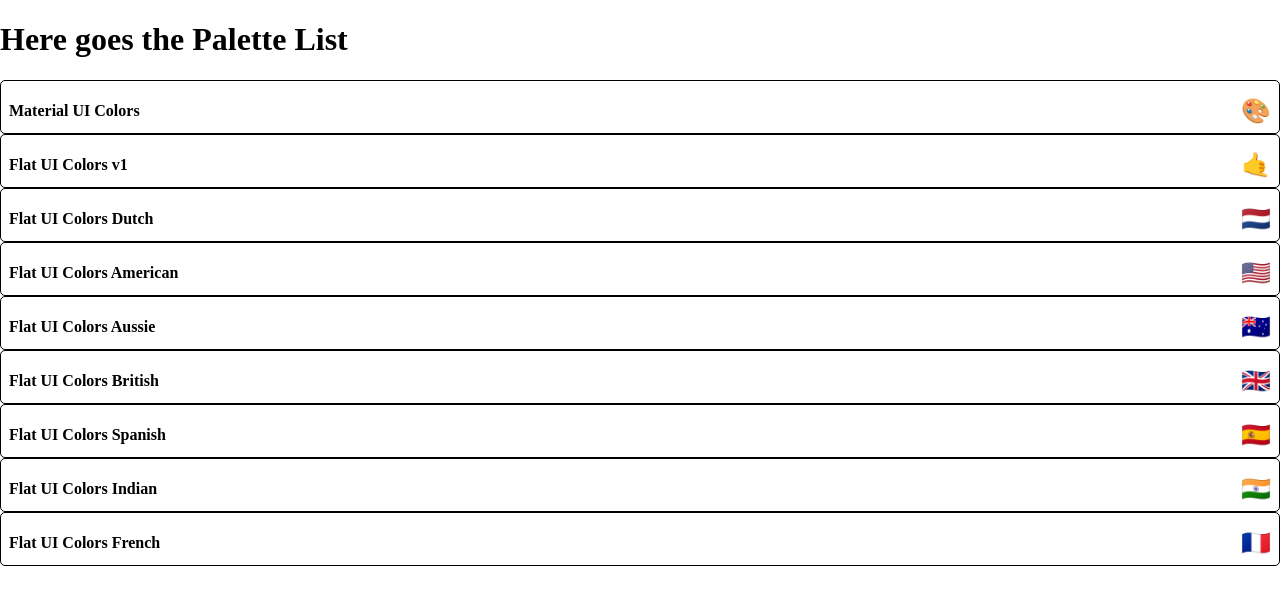
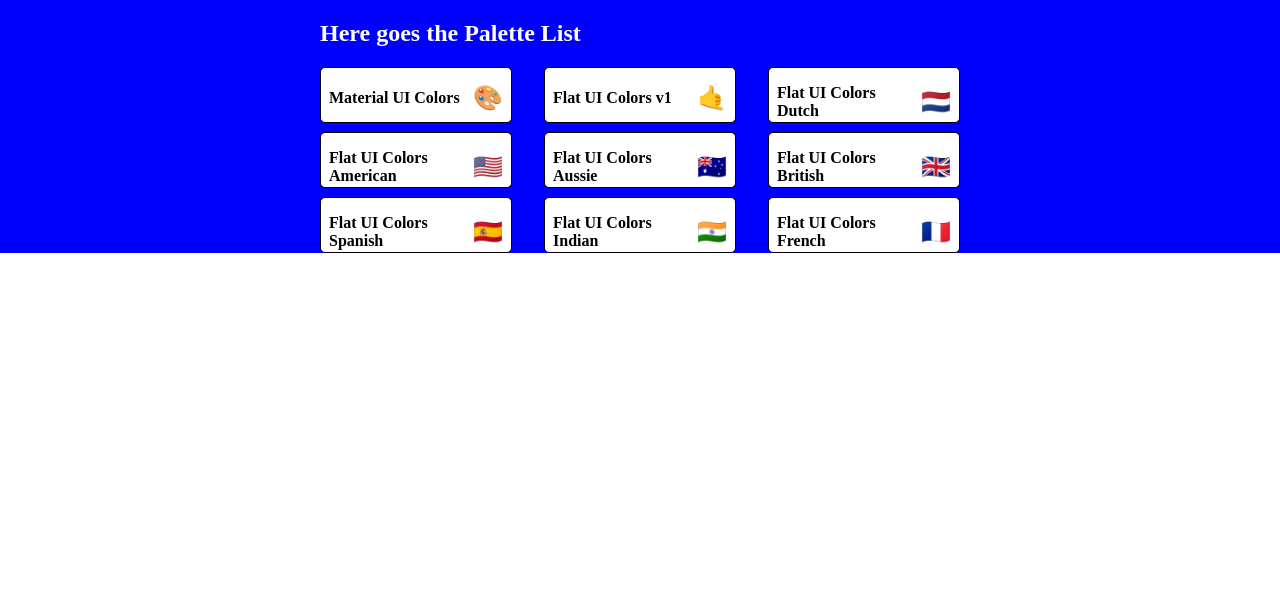
Before and after one commit to SuyashChandra/React, a React (Vite) app: page / in a window 1280 px wide. Shown: the top 604 px of the page. Built offline with nearby package versions, Linux system fonts and the light colour scheme.

Commit message:
Started Styling PaletteList withStyles

```diff
--- a/src/MiniPalette.js
+++ b/src/MiniPalette.js
@@ -8,7 +8,7 @@ const styles = {
     borderRadius: "5px",
     padding: "0.5rem",
     position: "relative",
-    oveflow: "hidden",
+    overflow: "hidden",
     "&:hidden": {
       cursor: "pointer",
     },
--- a/src/PaletteList.js
+++ b/src/PaletteList.js
@@ -1,20 +1,57 @@
 import React, { Component } from "react";
 import { Link } from "react-router-dom";
+import { withStyles } from "@material-ui/styles";
+
+const styles = {
+  root: {
+    backgroundColor: "blue",
+    height: "100%",
+    display: "flex",
+    alignItems: "flex-start",
+    justifyContent: "center",
+  },
+  container: {
+    width: "50%",
+    display: "flex",
+    alignItems: "flex-start",
+    flexDirection: "column",
+    flexWrap: "wrap",
+  },
+  nav: {
+    display: "flex",
+    width: "100%",
+    justifyContent: "space-between",
+    color: "white",
+  },
+  palettes: {
+    boxSizing: "border-box",
+    width: "100%",
+    display: "grid",
+    gridTemplateColumns: "repeat(3, 30%)",
+    gridGap: "5%",
+  },
+};
 
 import MiniPalette from "./MiniPalette";
 
 class PaletteList extends Component {
   render() {
-    const { palettes } = this.props;
+    const { palettes, classes } = this.props;
     return (
-      <div>
-        <h1>Here goes the Palette List</h1>
-        {palettes.map((palette) => (
-          <MiniPalette {...palette} />
-        ))}
+      <div className={classes.root}>
+        <div className={classes.container}>
+          <nav className={classes.nav}>
+            <h1>Here goes the Palette List</h1>
+          </nav>
+          <div className={classes.palettes}>
+            {palettes.map((palette) => (
+              <MiniPalette {...palette} />
+            ))}
+          </div>
+        </div>
       </div>
     );
   }
 }
 
-export default PaletteList;
+export default withStyles(styles)(PaletteList);
```
